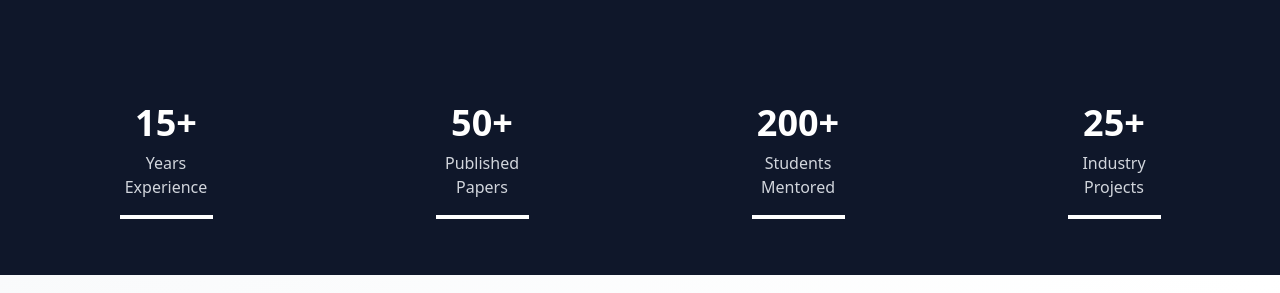
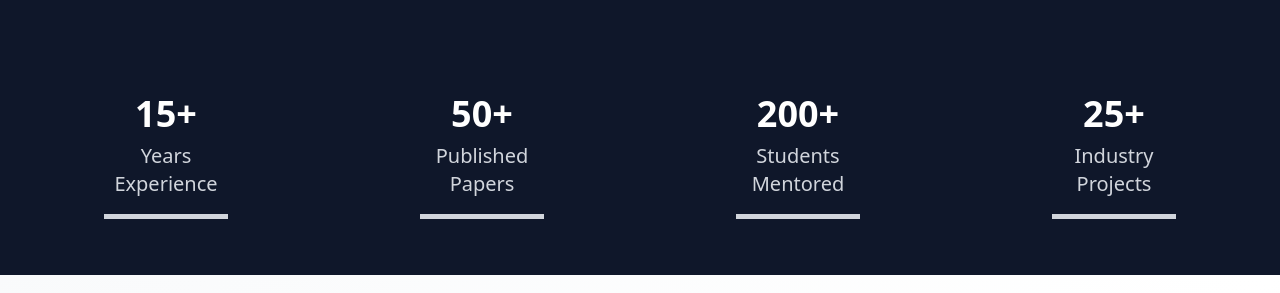
Before and after one commit to Samiran2004/client-portfolio, a React (Vite) app: page / in a window 1280 px wide. Shown: the part 605-898 px from the top of the page. Built offline with nearby package versions, Linux system fonts and the light colour scheme.

Commit message:
minor changes

```diff
--- a/src/components/stats.jsx
+++ b/src/components/stats.jsx
@@ -1,10 +1,10 @@
 import React from "react";
 
 const stats = [
-  { number: "15+", label: "Years Experience" },
-  { number: "50+", label: "Published Papers" },
-  { number: "200+", label: "Students Mentored" },
-  { number: "25+", label: "Industry Projects" },
+  { number: "15", label: "Years Experience" },
+  { number: "50", label: "Published Papers" },
+  { number: "200", label: "Students Mentored" },
+  { number: "25", label: "Industry Projects" },
 ];
 
 const Stats = () => {
@@ -28,16 +28,15 @@ const Stats = () => {
       {stats.map((stat, index) => (
         <div
           key={index}
-          className="text-center text-white p-6 opacity-0 transform transition-all duration-500 hover:scale-105 hover:bg-blue-800 hover:shadow-2xl"
+          className="text-center cursor-pointer rounded-xl text-white p-6 opacity-0 transform transition-all duration-500 hover:scale-105 hover:bg-blue-800 hover:shadow-2xl"
           style={{
             animation: "fadeInUp 0.8s ease-out forwards",
             animationDelay: `${index * 0.3}s`,
           }}
         >
-          <h2 className="text-4xl font-bold">{stat.number}</h2>
-          <p className="text-gray-300 mt-2">{stat.label}</p>
-          {/* White underline */}
-          <div className="border-b-4 border-white w-3/4 mx-auto mt-4"></div>
+          <h2 className="text-4xl font-bold">{stat.number}+</h2>
+          <p className="text-gray-300 mt-2 text-xl text-center">{stat.label}</p>
+          <div className="mt-4 border-b border-gray-300 border-4 "></div>
         </div>
       ))}
     </div>
```
